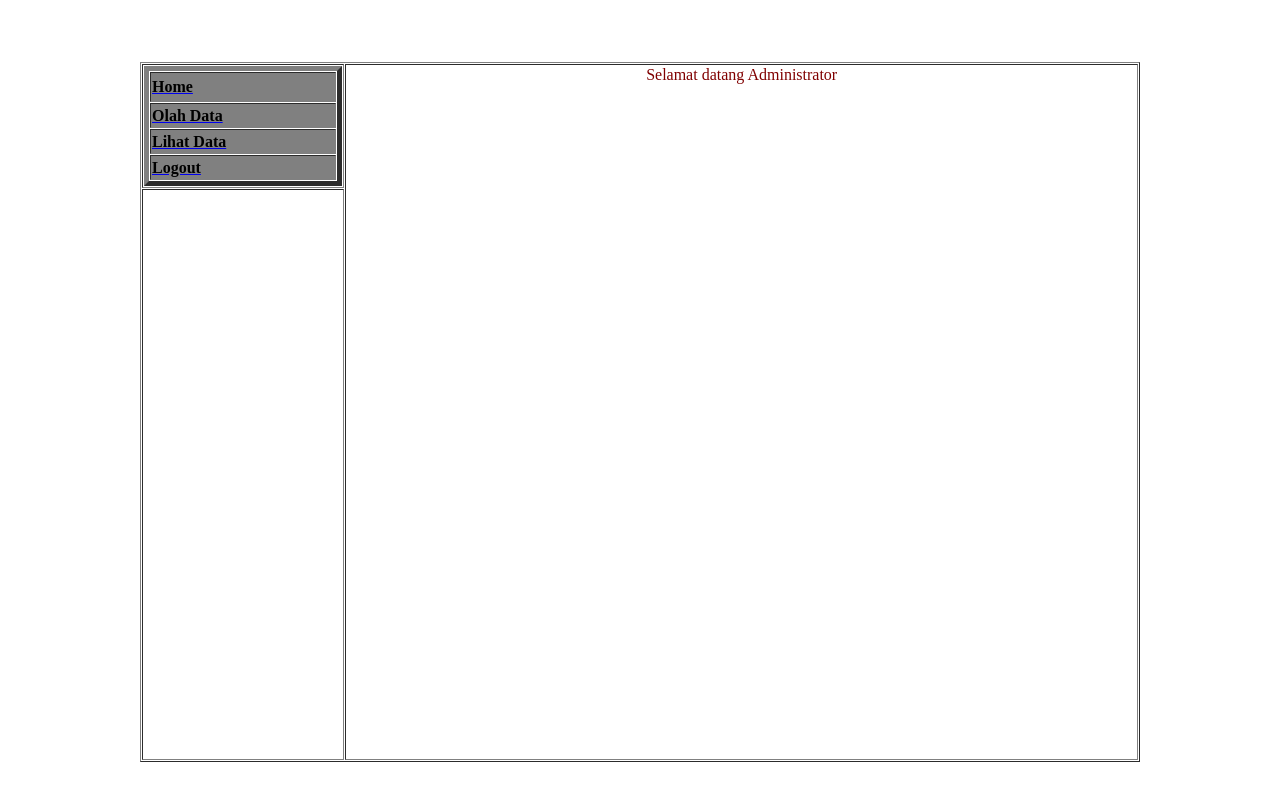
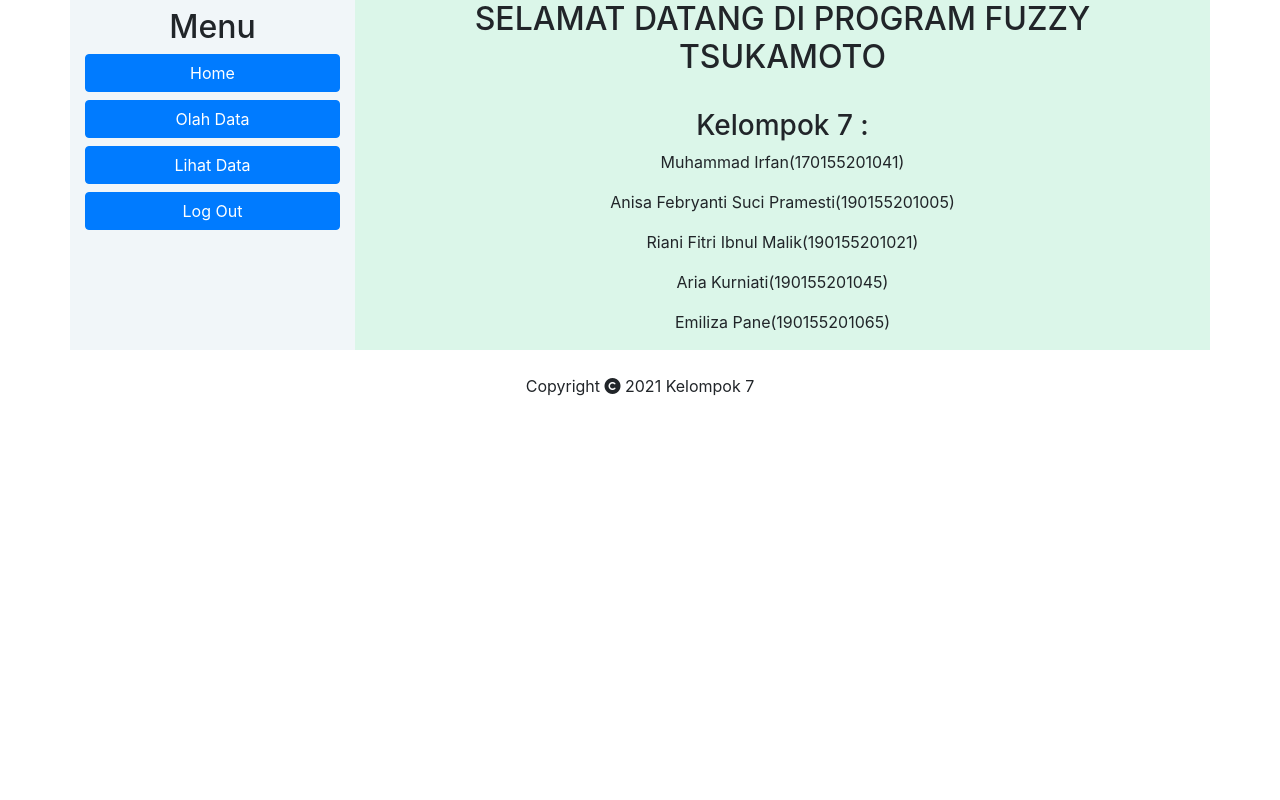
Before and after one commit to edolorenza/fuzzy, a PHP site: page /admin.php in a window 1280 px wide. Run offline with PHP 8.4, Linux system fonts and the light colour scheme; the visitor is signed in with stand-in values (Sample User, id 1); some libraries are stand-ins or nearby versions.

Commit message:
(fix) fuzzy projects

```diff
--- a/admin.php
+++ b/admin.php
@@ -2,45 +2,89 @@
 session_start();
 if (isset($_SESSION['user'])){
 ?>
-<html>
-<head>
-<title>Administrator</title>
-</head>
-<body bgcolor=#FFFFFF>
-<?php
-include "koneksi.php";
 
-?>
-<br><br><br>
-<table width=1000px height="700px" align=center cellpadding=1 cellspacing=1 border=1>
-
-<tr>
-<th width="199" height="100" valign="top">
-<table border=5 cellpadding=1 cellspacing=1>
-
-<tr valign="middle"><td width="198" height="30" bgcolor=#808080><a href=admin.php> <b><font color=black>Home</font></b></a></td>
-
-</tr>
-<tr valign="middle"><td height="25" bgcolor=#808080><a href= olahdata_admin.php><b><font color=black>Olah Data</font></b></a></td>
-
-</tr>
-<tr valign="middle"><td height="25" bgcolor=#808080><a href= lihatdata_admin.php><b><font color=black>Lihat Data</font></b></a> </td>
-
-</tr>
+<html lang="en">
+  <head>
+    <meta charset="utf-8" />
+    <meta
+      name="viewport"
+      content="width=device-width, initial-scale=1, shrink-to-fit=no"
+    />
+    <meta name="description" content=""/>
+    <meta name="author" content="" />
 
 
-<tr valign="middle"><td height="25" bgcolor=#808080><a href= logout.php><b><font color=black>Logout</font></b></a></td>
+    <!-- bootstrap 4 -->
+    <link rel="stylesheet" href="https://maxcdn.bootstrapcdn.com/bootstrap/4.0.0/css/bootstrap.min.css" integrity="sha384-Gn5384xqQ1aoWXA+058RXPxPg6fy4IWvTNh0E263XmFcJlSAwiGgFAW/dAiS6JXm" crossorigin="anonymous">
+    <link rel="stylesheet" href="style/admin.css"/>
 
-</tr>
-</table>
-</th>
-<td width="792" rowspan="2" valign=top align="center"><font color=#800000>Selamat datang Administrator</font></td>
+    <!-- <link href="https://unpkg.com/aos@2.3.1/dist/aos.css" rel="stylesheet" /> -->
 
-</tr>
-<tr>
-<th scope="row" valign="top"></th>
-</tr>
-</table>
+    <script src="https://kit.fontawesome.com/0c4bdc880a.js" crossorigin="anonymous"></script>
+
+
+    <title>Home</title>
+  </head>
+  <body>
+
+    <?php include "koneksi.php";?>
+
+
+    <div class="container" data-aos="fade-up">
+        <div class="row content">
+            <div class="col-md-3 text-center" style="background-color: #f1f6f9;">
+                <h2 class="mt-2">Menu</h2>
+                <div class="mt-2">
+                    <a class="btn btn-primary btn-custom2 d-block" href="admin.php" role="button">Home</a>
+                </div>
+                 <div class="mt-2">
+                    <a class="btn btn-primary btn-custom2 d-block" href="olahdata_admin.php">Olah Data</a>
+                </div>
+                <div class="mt-2">
+                    <a class="btn btn-primary btn-custom2 d-block" href="lihatdata_admin.php">Lihat Data</a>
+                </div>
+                <div class="mt-2 mb-2">
+                    <a class="btn btn-primary btn-custom2 d-block" href="logout.php">Log Out</a>
+                </div>
+            </div>
+
+            <div class="col-md-9" style="background-color: #dbf6e9;" >
+                <div class="content-fuzzy text-center">
+                    <h2>SELAMAT DATANG DI PROGRAM FUZZY TSUKAMOTO</h2>
+                    <br>
+                    <H3>Kelompok 7 :</H3>
+                    <p>Muhammad Irfan(170155201041)</p>
+                    <p>Anisa Febryanti Suci Pramesti(190155201005)</p>
+                    <p>Riani Fitri Ibnul Malik(190155201021)</p>
+                    <p>Aria Kurniati(190155201045)</p>
+                    <p>Emiliza Pane(190155201065)</p>
+
+                </div>
+            </div>
+        </div>
+    </div>
+
+    <footer>
+      <div class="container-fluid">
+        <div class="row footer-content">
+          <div class="col-12 text-center">
+            <p class="pt-4 pb-2">
+              Copyright <i class="fas fa-copyright"></i> <?php echo date("Y");?> Kelompok 7
+            </p>
+          </div>
+        </div>
+      </div>
+    </footer>
+
+    <!-- Bootstrap core JavaScript -->
+    <script src="https://code.jquery.com/jquery-3.2.1.slim.min.js" integrity="sha384-KJ3o2DKtIkvYIK3UENzmM7KCkRr/rE9/Qpg6aAZGJwFDMVNA/GpGFF93hXpG5KkN" crossorigin="anonymous"></script>
+    <script src="https://cdnjs.cloudflare.com/ajax/libs/popper.js/1.12.9/umd/popper.min.js" integrity="sha384-ApNbgh9B+Y1QKtv3Rn7W3mgPxhU9K/ScQsAP7hUibX39j7fakFPskvXusvfa0b4Q" crossorigin="anonymous"></script>
+    <script src="https://maxcdn.bootstrapcdn.com/bootstrap/4.0.0/js/bootstrap.min.js" integrity="sha384-JZR6Spejh4U02d8jOt6vLEHfe/JQGiRRSQQxSfFWpi1MquVdAyjUar5+76PVCmYl" crossorigin="anonymous"></script>
+    <script src="https://unpkg.com/aos@2.3.1/dist/aos.js"></script>
+    <script>
+      AOS.init();
+    </script>
+
 <?php
 }
 ?>
```
